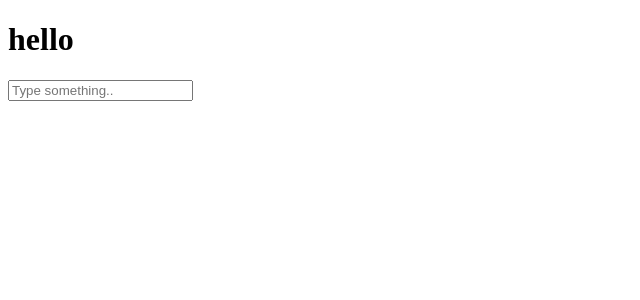
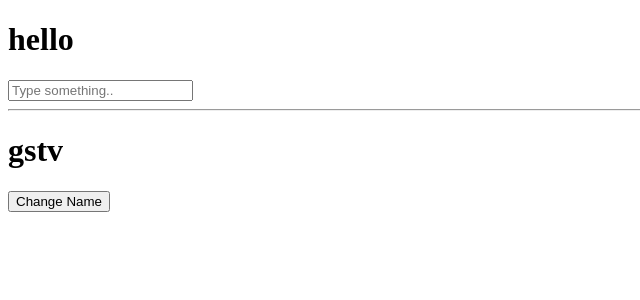
Before and after one commit to gstv57/vue-repo-learning, a Vue app: page / in a window 1280 px wide. Shown: the top 300 px of the page, without its empty margins (0-640 px from the left). Built offline with nearby package versions, Linux system fonts and the light colour scheme.

Commit message:
watch pt2

```diff
--- a/src/App.vue
+++ b/src/App.vue
@@ -1,7 +1,10 @@
 <script setup>
 import BasicComponent from './components/BasicComponent.vue'
+import ReactiveObject from './components/ReactiveObject.vue'
 </script>
 
 <template>
   <BasicComponent />
+  <hr />
+  <ReactiveObject />
 </template>
--- /dev/null
+++ b/src/components/ReactiveObject.vue
@@ -0,0 +1,16 @@
+<script setup>
+import { reactive, watch } from 'vue'
+const state = reactive({ username: 'gstv' })
+
+watch(
+  () => state.username,
+  (newValue, oldValue) => {
+    console.log('old value: ', oldValue)
+    console.log('new value: ', newValue)
+  },
+)
+</script>
+<template>
+  <h1>{{ state.username }}</h1>
+  <button @click="state.username = 'Gstv'">Change Name</button>
+</template>
```
